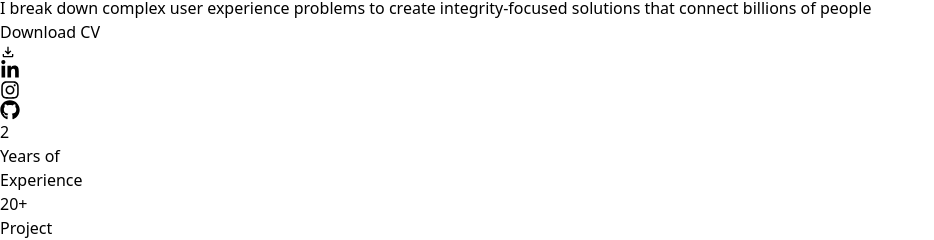
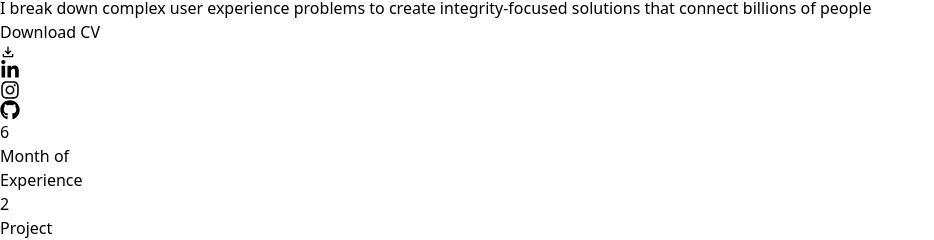
Before and after one commit to Perwez087/Portfolio, a React (Vite) app: page / in a window 1280 px wide. Shown: the part 2235-2475 px from the top of the page, without its empty margins (0-934 px from the left). Built offline with nearby package versions, Linux system fonts and the light colour scheme.

Commit message:
first commit

```diff
--- a/src/pages/Hero.jsx
+++ b/src/pages/Hero.jsx
@@ -14,17 +14,17 @@ const Hero = () => {
 
     const data = [
         {
-            title: 2,
-            desc: "Years of",
+            title: 6,
+            desc: "Month of",
             desc2: "Experience"
         },
         {
-            title: 20,
+            title: 2,
             desc: "Project",
             desc2: "Completed"
         },
         {
-            title: 100,
+            title: 0,
             desc: "Happy",
             desc2: "Clients"
         }
```
